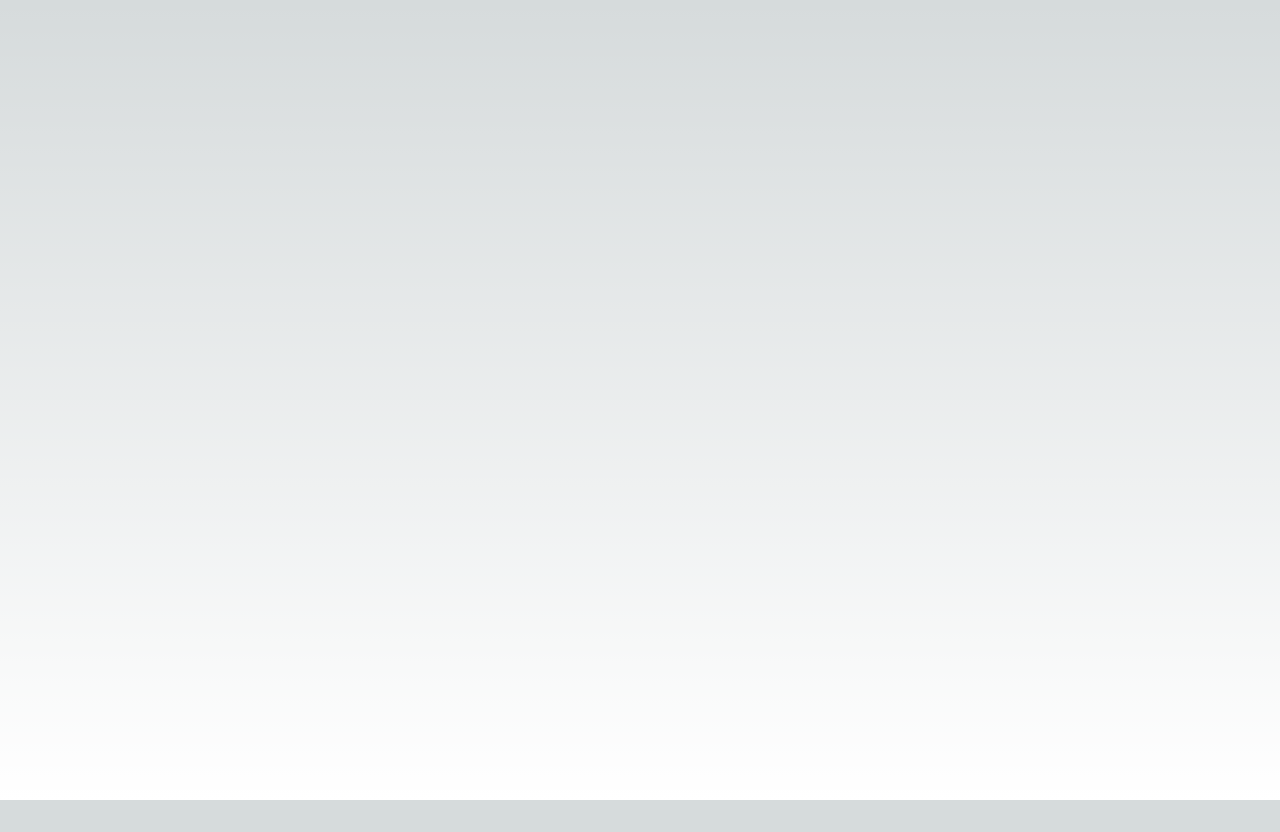
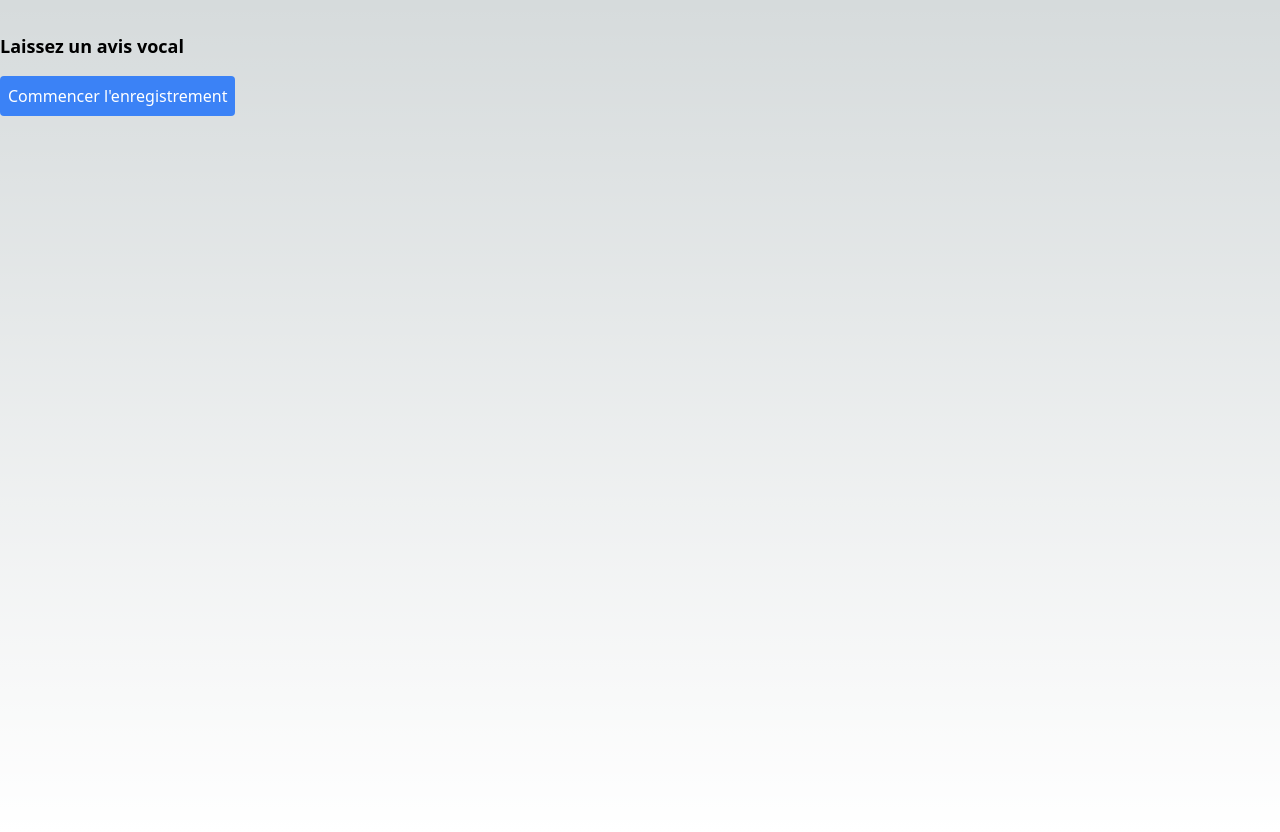
Before and after one commit to VoiceReview/supabase, a Next.js app in the folder test-app/: page /dashboard in a window 1280 px wide. Before the commit the page ends 800 px from the top, so only its background shows below. Built offline with nearby package versions, Linux system fonts and the light colour scheme.

Commit message:
feat(test-app): add the audiorecord component extract from frontend

```diff
--- /dev/null
+++ b/test-app/components/AudioRecorder.tsx
@@ -0,0 +1,49 @@
+import React, { useState, useRef } from 'react';
+
+const AudioRecorder = () => {
+  const [isRecording, setIsRecording] = useState(false);
+  const [audioBlob, setAudioBlob] = useState<Blob | null>(null);
+  const [audioUrl, setAudioUrl] = useState('');
+  const mediaRecorderRef = useRef<MediaRecorder | null>(null);
+
+  const startRecording = async () => {
+    try {
+      const stream = await navigator.mediaDevices.getUserMedia({ audio: true });
+      const mediaRecorder = new MediaRecorder(stream);
+      mediaRecorder.ondataavailable = event => {
+        const audioBlob = event.data;
+        setAudioBlob(audioBlob);
+        const audioUrl = URL.createObjectURL(audioBlob);
+        setAudioUrl(audioUrl);
+      };
+      mediaRecorder.start();
+      setIsRecording(true);
+      mediaRecorderRef.current = mediaRecorder;
+    } catch (err) {
+      console.error('Could not start recording', err);
+    }
+  };
+
+  const stopRecording = () => {
+    if (mediaRecorderRef.current) {
+      mediaRecorderRef.current.stop();
+      setIsRecording(false);
+    }
+  };
+
+  return (
+    <section className="my-8">
+      <h2 className="text-lg font-semibold mb-4">Laissez un avis vocal</h2>
+      <div>
+        {isRecording ? (
+          <button onClick={stopRecording} className="bg-red-500 text-white p-2 rounded">Arrêter l'enregistrement</button>
+        ) : (
+          <button onClick={startRecording} className="bg-blue-500 text-white p-2 rounded">Commencer l'enregistrement</button>
+        )}
+        {audioUrl && <audio src={audioUrl} controls className="mt-4"/>}
+      </div>
+    </section>
+  );
+};
+
+export default AudioRecorder;
--- a/test-app/pages/dashboard.tsx
+++ b/test-app/pages/dashboard.tsx
@@ -1,5 +1,9 @@
+import AudioRecorder from "@/components/AudioRecorder";
+
 export default function Document() {
     return (
-      <div></div>
+      <div>
+        <AudioRecorder />
+      </div>
     );
   }
```
